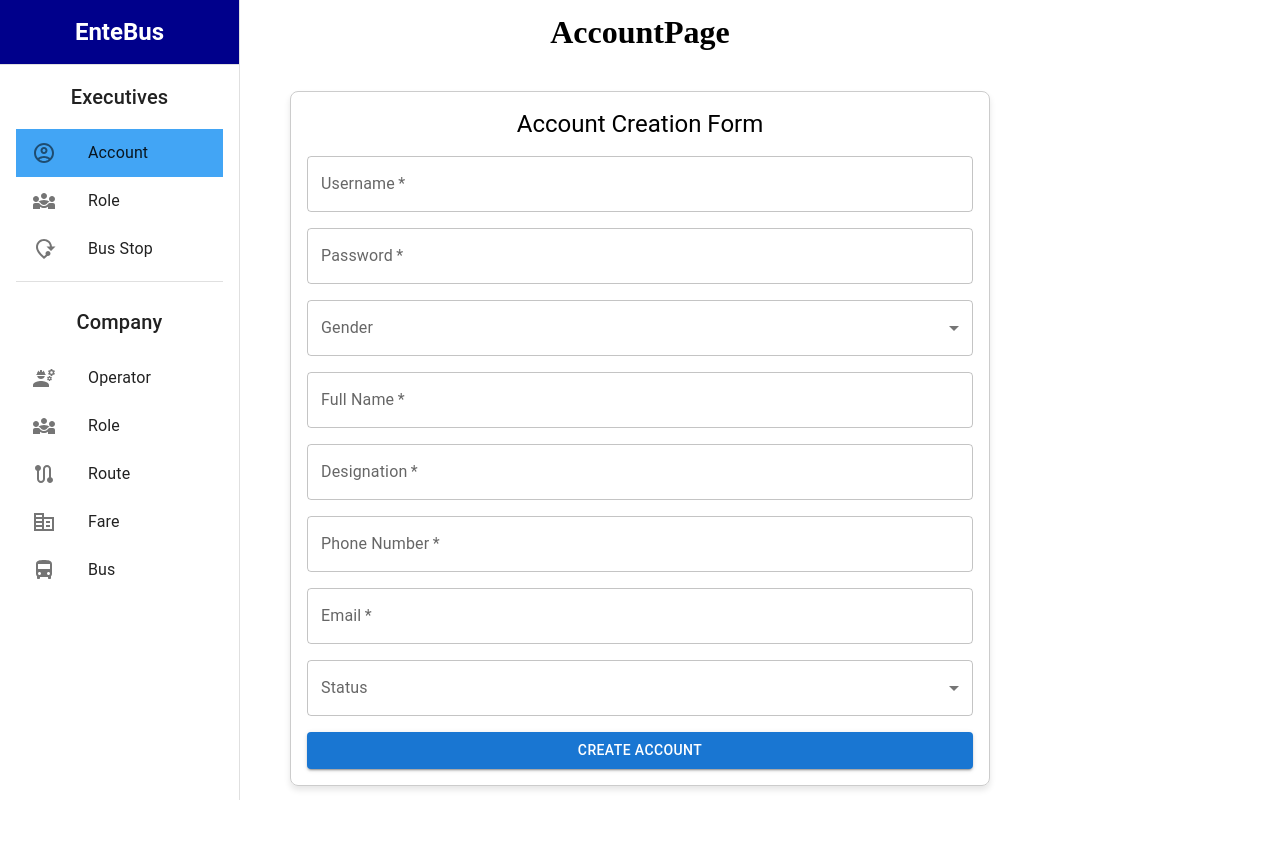
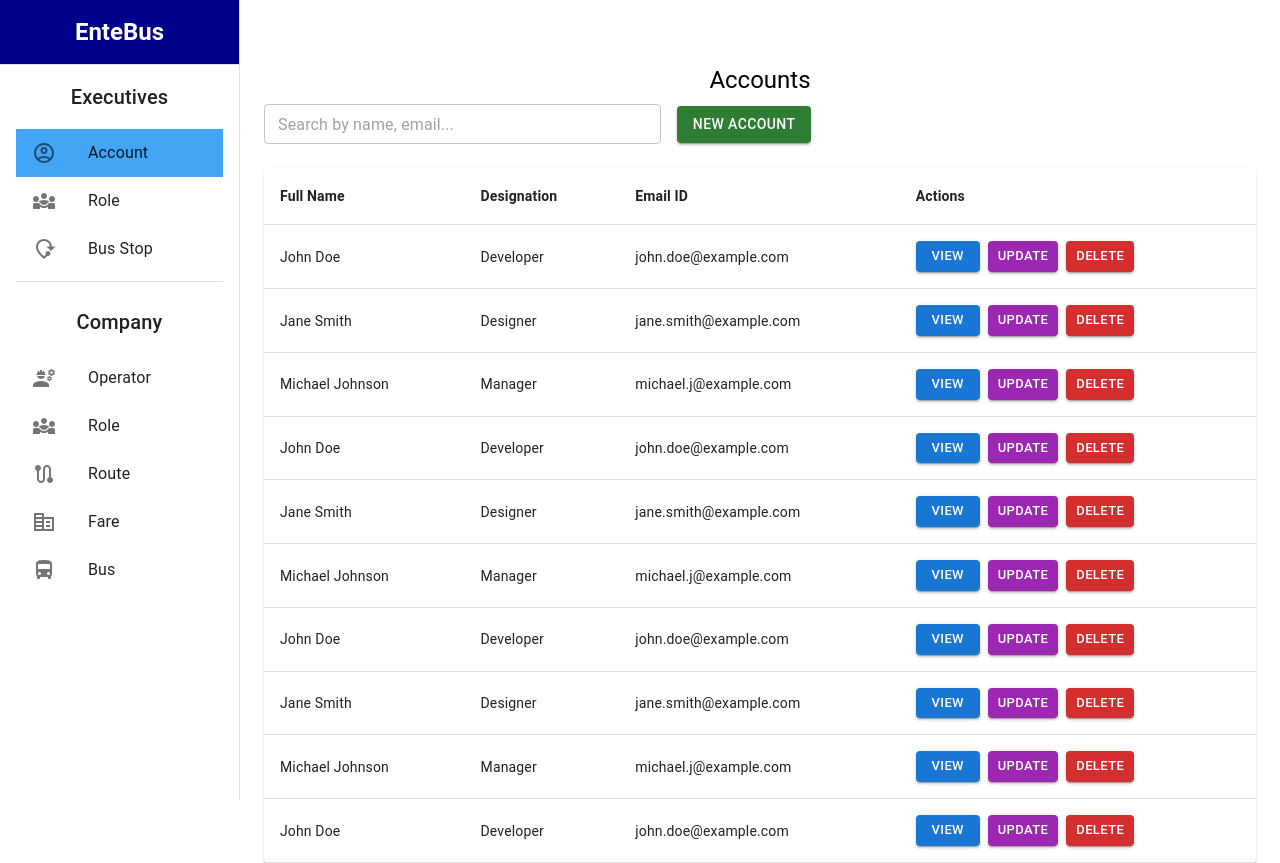
Before and after one commit to NixbugSoftwares/executive-app, a React (Vite) app: page /account in a window 1280 px wide. Before the commit the page ends 800 px from the top, so only its background shows below. Built offline with nearby package versions, Linux system fonts and the light colour scheme.

Commit message:
Created an Account listing page , includes search bar and an account creating button .

```diff
--- a/src/screens/accountpage/Account.tsx
+++ b/src/screens/accountpage/Account.tsx
@@ -1,17 +1,26 @@
-import React from 'react';
-import Sidebar from '../../common/sidebar';
-import { Box } from '@mui/material';
-import AccountCreationForm from './AccountForm';
+import React from "react";
+import Sidebar from "../../common/sidebar";
+import { Box } from "@mui/material";
+import AccountListingTable from "./AccountListingPage";
+
 const AccountPage: React.FC = () => {
-  return(
-    <Box>
-      <Sidebar/>
-    <h1>AccountPage</h1>
-      <AccountCreationForm/>
+  return (
+    <Box
+      sx={{
+        display: "flex",
+        height: "100vh",
+        width: "100%",
+        scrollBehavior: "auto",
+      }}
+    >
+      <Sidebar />
+      <Box sx={{ width: "100%", p: 3 }}>
+        <AccountListingTable />
+      </Box>
+
+
     </Box>
-
-  )
-
+  );
 };
 
 export default AccountPage;
--- a/src/screens/accountpage/AccountForm.tsx
+++ b/src/screens/accountpage/AccountForm.tsx
@@ -10,7 +10,6 @@ const AccountCreationForm = () => {
     designation: "",
     phoneNumber: "",
     email: "",
-    status: "",
   });
 
   const handleChange = (event: React.ChangeEvent<HTMLInputElement | { name?: string; value: unknown }>) => {
@@ -119,20 +118,7 @@ const AccountCreationForm = () => {
         required
       />
 
-      <FormControl>
-        <InputLabel>Status</InputLabel>
-        <Select
-          name="status"
-          value={formValues.status}
-        //   onChange={handleChange}
-          required
-        >
-          <MenuItem value="active">Active</MenuItem>
-          <MenuItem value="inactive">Inactive</MenuItem>
-        </Select>
-      </FormControl>
-
-      <Button type="submit" variant="contained" color="primary" fullWidth>
+      <Button type="submit" variant="contained" color="success" fullWidth>
         Create Account
       </Button>
     </Box>
--- /dev/null
+++ b/src/screens/accountpage/AccountListingPage.tsx
@@ -0,0 +1,127 @@
+import { useNavigate } from "react-router-dom";
+import { Table, TableBody, TableCell, TableContainer, TableHead, TableRow, Paper, Button, Typography, Box, TextField } from "@mui/material";
+
+const AccountListingTable = () => {
+  // Sample data for the table
+  const data = [
+    { id: 1, fullName: "John Doe", designation: "Developer", email: "john.doe@example.com" },
+    { id: 2, fullName: "Jane Smith", designation: "Designer", email: "jane.smith@example.com" },
+    { id: 3, fullName: "Michael Johnson", designation: "Manager", email: "michael.j@example.com" },
+    { id: 4, fullName: "John Doe", designation: "Developer", email: "john.doe@example.com" },
+    { id: 5, fullName: "Jane Smith", designation: "Designer", email: "jane.smith@example.com" },
+    { id: 6, fullName: "Michael Johnson", designation: "Manager", email: "michael.j@example.com" },
+    { id: 7, fullName: "John Doe", designation: "Developer", email: "john.doe@example.com" },
+    { id: 8, fullName: "Jane Smith", designation: "Designer", email: "jane.smith@example.com" },
+    { id: 9, fullName: "Michael Johnson", designation: "Manager", email: "michael.j@example.com" },
+    { id: 10, fullName: "John Doe", designation: "Developer", email: "john.doe@example.com" },
+
+  ];
+
+  const navigate = useNavigate();
+  const handleNavigate = () => {
+    navigate("/AccountCreationForm"); // Navigate to the desired route
+  };
+
+  // Action Handlers
+  const handleView = (id: number) => {
+    alert(`View clicked for user ID: ${id}`);
+  };
+
+  const handleUpdate = (id: number) => {
+    alert(`Update clicked for user ID: ${id}`);
+  };
+
+  const handleDelete = (id: number) => {
+    alert(`Delete clicked for user ID: ${id}`);
+  };
+
+  return (
+    <Box sx={{ width: "100%", margin: "auto", mt: 5, mb: 5 }}>
+      <Typography variant="h5" align="center" gutterBottom>
+        Accounts
+      </Typography>
+
+
+ {/* ****************************************************** Search Bar & Account creation button ******************************************** */}
+      <Box
+          sx={{
+            display: "flex",
+            justifyContent: "left",
+            alignItems: "center",
+            mb: 3,
+          }}
+        >
+          <TextField
+            placeholder="Search by name, email..."
+            variant="outlined"
+            size="small"
+            sx={{ width: "40%" }}
+          />
+
+          {/* New Account Button */}
+          <Button
+            sx={{ ml: 2 }}
+            variant="contained"
+            color="success"
+            onClick={handleNavigate}
+          >
+            New Account
+          </Button>
+        </Box>
+
+
+{/* ************************************************************ Account Listing Table ************************************************************ */}
+      <TableContainer component={Paper} sx={{  }}>
+        <Table>
+          <TableHead>
+            <TableRow>
+              <TableCell><b>Full Name</b></TableCell>
+              <TableCell><b>Designation</b></TableCell>
+              <TableCell><b>Email ID</b></TableCell>
+              <TableCell><b>Actions</b></TableCell>
+            </TableRow>
+          </TableHead>
+          <TableBody>
+            {data.map((row) => (
+              <TableRow key={row.id}>
+                <TableCell>{row.fullName}</TableCell>
+                <TableCell>{row.designation}</TableCell>
+                <TableCell>{row.email}</TableCell>
+                <TableCell>
+                  <Button
+                    variant="contained"
+                    color="primary"
+                    size="small"
+                    sx={{ mr: 1 }}
+                    onClick={() => handleView(row.id)}
+                  >
+                    View
+                  </Button>
+                  <Button
+                    variant="contained"
+                    color="secondary"
+                    size="small"
+                    sx={{ mr: 1 }}
+                    onClick={() => handleUpdate(row.id)}
+                  >
+                    Update
+                  </Button>
+                  <Button
+                    variant="contained"
+                    color="error"
+                    size="small"
+                    onClick={() => handleDelete(row.id)}
+                  >
+                    Delete
+                  </Button>
+                </TableCell>
+              </TableRow>
+            ))}
+          </TableBody>
+        </Table>
+      </TableContainer>
+    </Box>
+  );
+};
+
+export default AccountListingTable;
```
